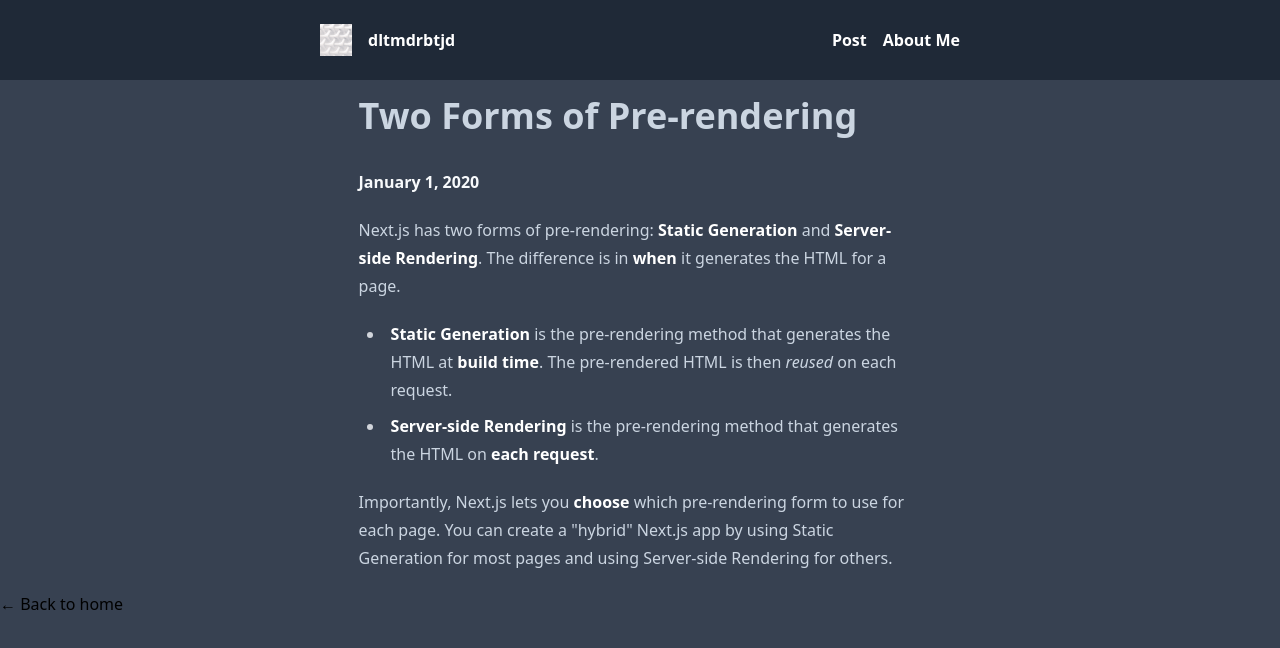
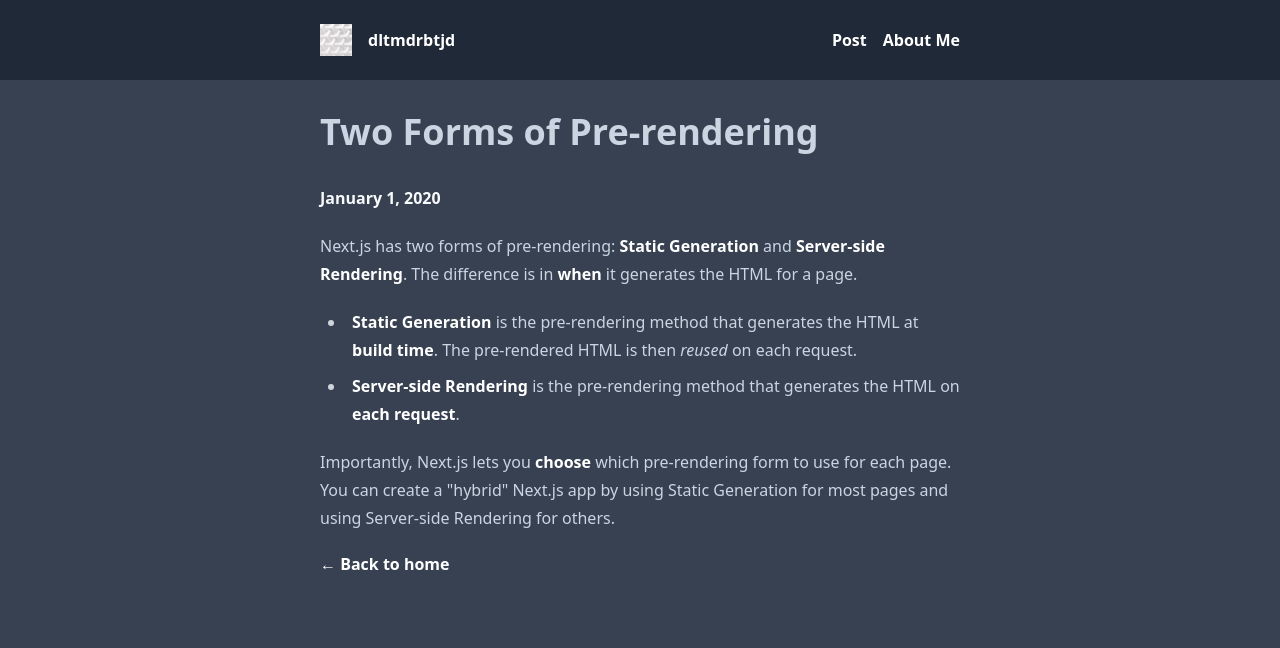
Before and after one commit to dltmdrbtjd/DevBlog, a Next.js app: page /posts/pre-rendering in a window 1280 px wide. Shown: the top 648 px of the page. Built offline with nearby package versions, Linux system fonts and the light colour scheme.

Commit message:
edit layout style

```diff
--- a/components/layout.tsx
+++ b/components/layout.tsx
@@ -27,9 +27,9 @@ export default function Layout({
         <meta name="og:title" content={siteTitle} />
         <meta name="twitter:card" content="summary_large_image" />
       </Head>
-      <main className="prose mx-auto mt-24 px-4">{children}</main>
+      <main className="prose max-w-2xl mx-auto mt-28 px-4">{children}</main>
       {!home && (
-        <div>
+        <div className="max-w-2xl mx-auto text-white font-bold hover:text-emerald-200 px-4 mb-10">
           <Link href="/">
             <a>← Back to home</a>
           </Link>
```
